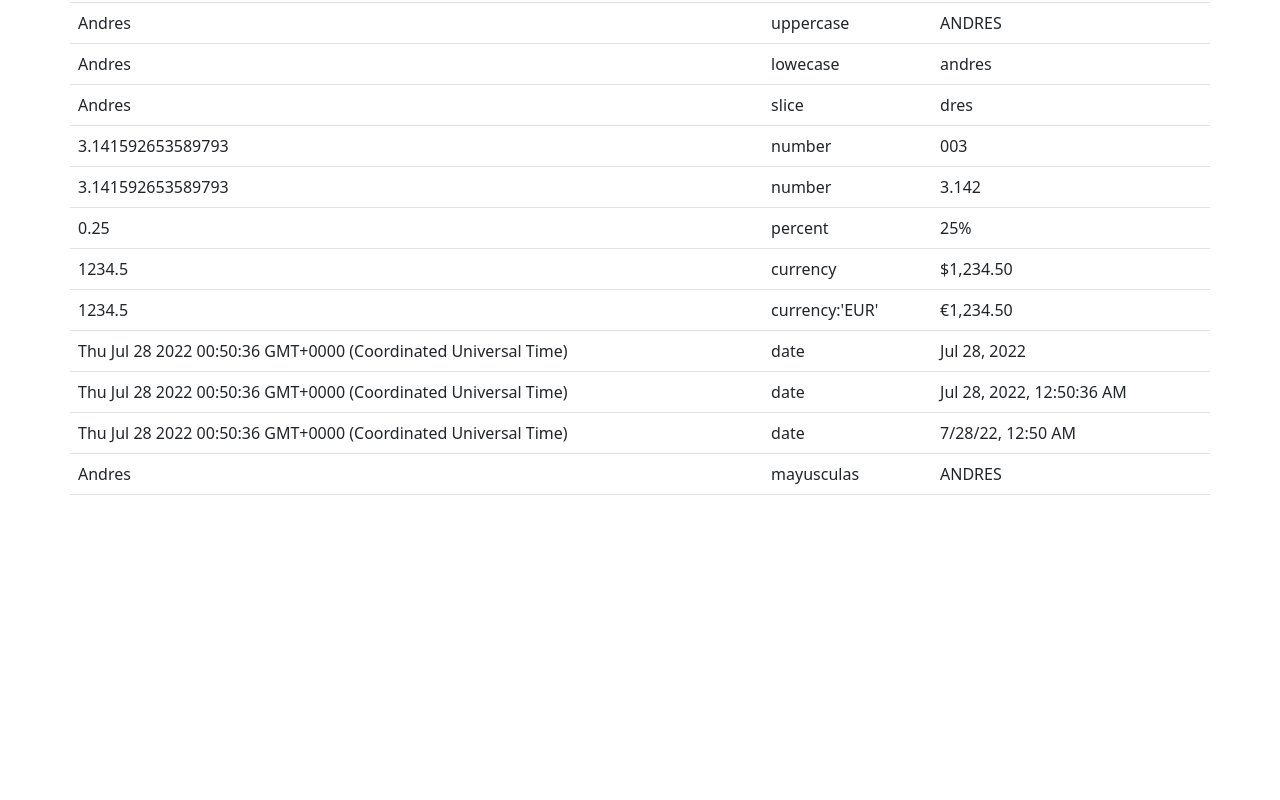
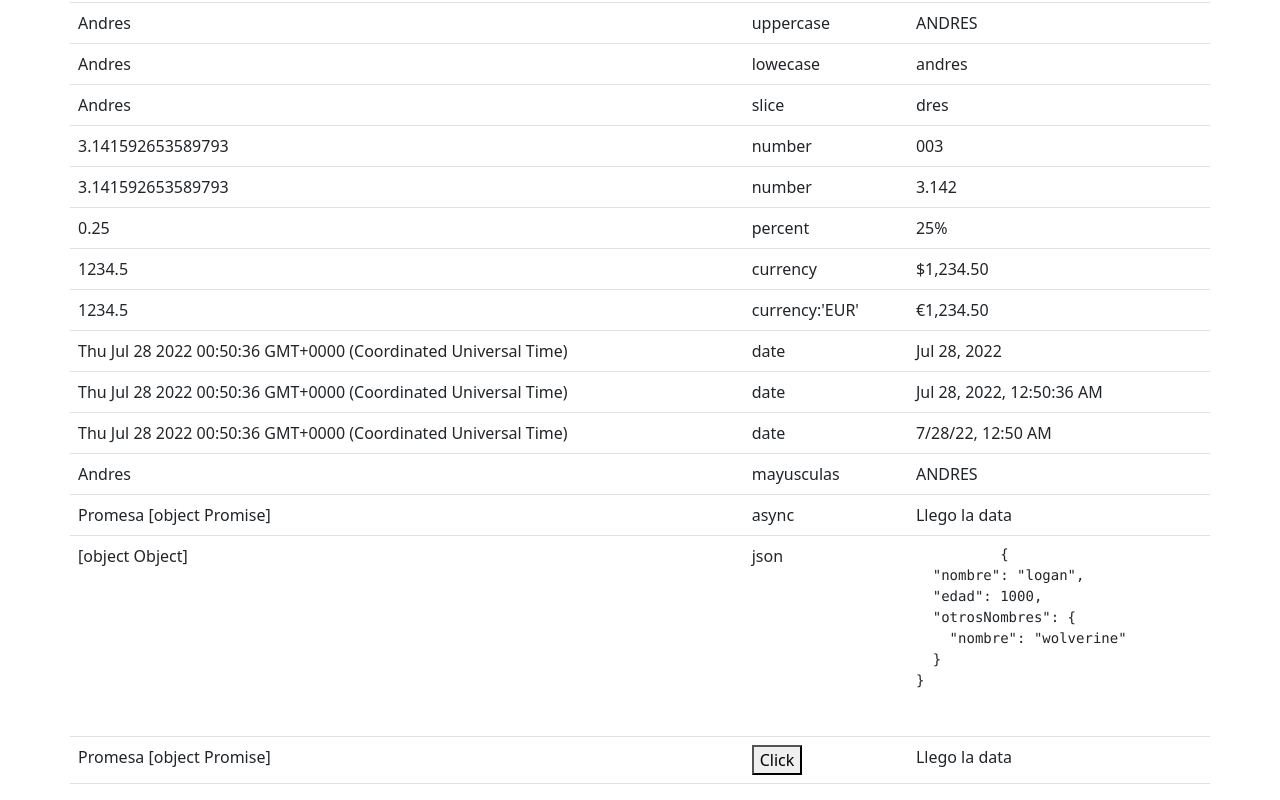
Before and after one commit to andresherrera17/proyecto-heroes-d3, an Angular app: page /pipes in a window 1280 px wide. Shown: the part 191-991 px from the top of the page. Before the commit the page ends 800 px from the top, so only its background shows below. Built offline with nearby package versions, Linux system fonts and the light colour scheme.

Commit message:
Actividad contrasena

```diff
--- a/src/app/ejemplos-pipes/ejemplos-pipes.component.html
+++ b/src/app/ejemplos-pipes/ejemplos-pipes.component.html
@@ -77,7 +77,31 @@
        <!-- Se van a crear un pipe('Capitalizar')
         AnDreS hERRerA - Andres Herrera
       -->
+      <tr>
+        <td>Promesa {{ valorPromesa }}</td>
+        <td>async</td>
+        <td>{{ valorPromesa | async }}</td>
+       </tr>
 
+       <tr>
+        <td>{{ heroe }}</td>
+        <td>json</td>
+        <td>
+          <pre>
+          {{ heroe | json }}
+        </pre>
+        </td>
+       </tr>
+       <tr>
+        <td>Promesa {{ valorPromesa }}</td>
+        <td><button (click)="darClick()">Click</button> </td>
+        <td>{{ valorPromesa | async }}</td>
+       </tr>
+
+       <!-- Actividad Contraseña:
+        - Van un valor *********
+        - Click a un boton (activar/desactivar)
+        - Andres123 -->
     </tbody>
   </table>
 
--- a/src/app/ejemplos-pipes/ejemplos-pipes.component.ts
+++ b/src/app/ejemplos-pipes/ejemplos-pipes.component.ts
@@ -13,9 +13,28 @@ export class EjemplosPipesComponent implements OnInit {
   salario:number = 1234.5;
   fecha:Date = new Date();
 
-  constructor() { }
+  valorPromesa = new Promise<string>((resolve) => {
+    setTimeout(() => {
+      resolve('Llego la data');
+    }, 3000);
+  });
+
+  heroe =  {
+    nombre: 'logan',
+    edad: 1000,
+    otrosNombres: {
+      nombre: 'wolverine'
+    }
+  }
+
+  constructor() {
+  }
 
   ngOnInit(): void {
   }
 
+  darClick(){
+    alert('Bienvenido');
+  }
+
 }
```
